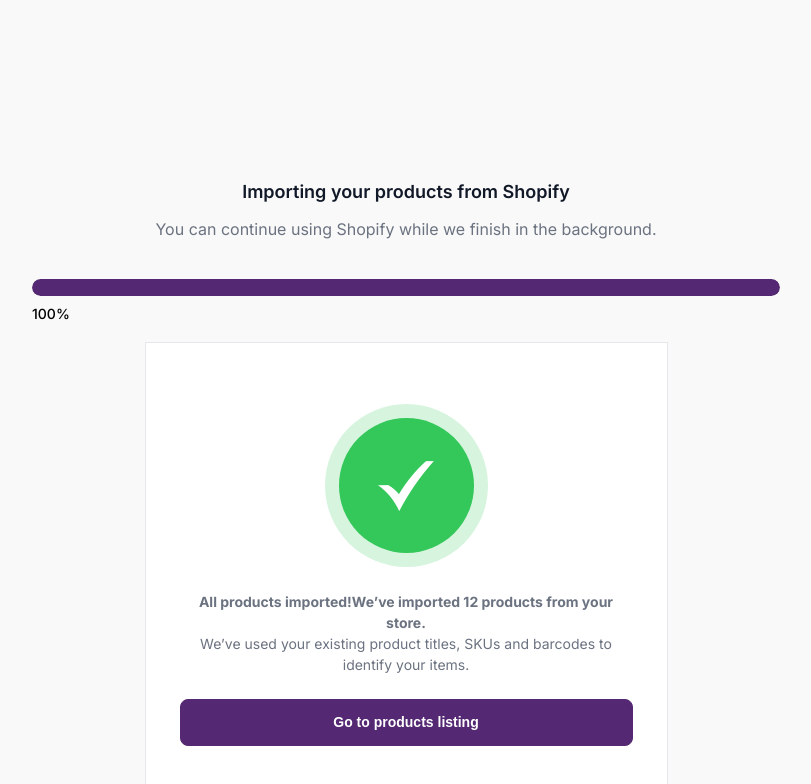
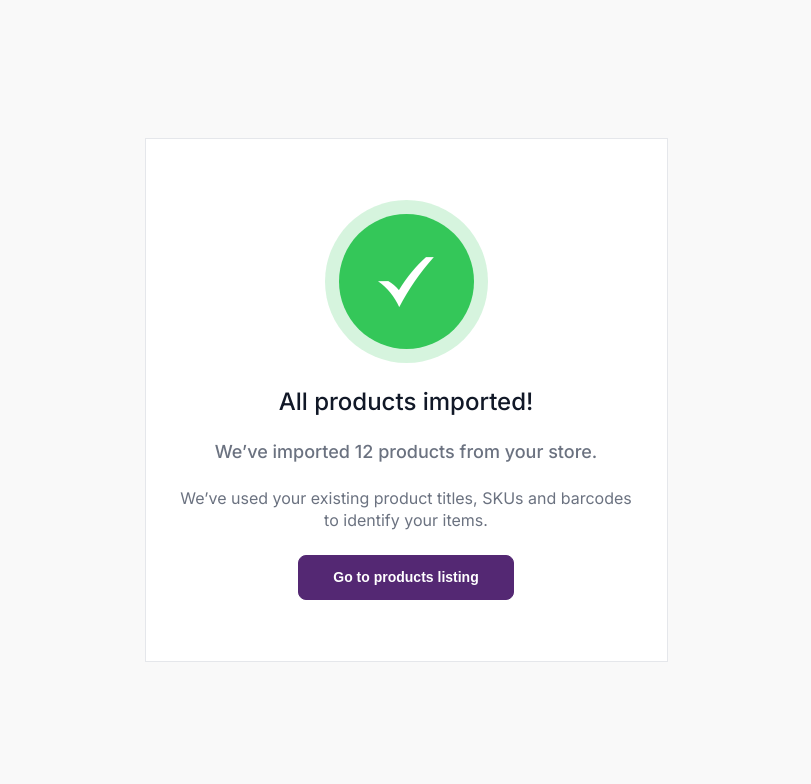
Before and after one commit to SalmanSohail20/quantum-task, a React (Vite) app: page / in a window 1280 px wide. Shown: the top 784 px of the page, without its empty margins (234-1045 px from the left). Built offline with nearby package versions, Linux system fonts and the light colour scheme.

Commit message:
import product card finish

```diff
--- a/src/component/Importcard/ImportCard.scss
+++ b/src/component/Importcard/ImportCard.scss
@@ -7,8 +7,11 @@
     text-align: center;
     display: flex;
     flex-direction: column;
+    align-items: center;
     gap: 24px;
     padding: 61px 34px;
+    font-size: 16px;
+    line-height: 22px;
     .crd_icon {
         width: 163px;
         height: 163px;
@@ -33,4 +36,21 @@
     }
     .crd_txt {
     }
+    .crd_title {
+        font-size: 24px;
+        line-height: 30px;
+        font-weight: 500;
+        color: #111827;
+    }
+    .crd_subtitle {
+        font-size: 18px;
+        line-height: 22px;
+        font-weight: 500;
+    }
+    p {
+        margin-bottom: 0;
+    }
+    .btn {
+        display: inline-block;
+    }
 }
--- a/src/component/Importcard/ImportCard.tsx
+++ b/src/component/Importcard/ImportCard.tsx
@@ -6,14 +6,14 @@
       <div className="crd_icon">
         <i className="ico ico-check"></i>
       </div>
-      <div className="crd_txt">
-        <strong>All products imported!</strong>
-        <strong>We’ve imported 12 products from your store.</strong>
-        <p>
-          We’ve used your existing product titles, SKUs and barcodes to identify
-          your items.
-        </p>
-      </div>
+      <strong className="crd_title">All products imported!</strong>
+      <strong className="crd_subtitle">
+        We’ve imported 12 products from your store.
+      </strong>
+      <p>
+        We’ve used your existing product titles, SKUs and barcodes to identify
+        your items.
+      </p>
       <button className="btn btn_primary">Go to products listing</button>
     </div>
   );
--- a/src/component/Progressbar/ProgressBar.tsx
+++ b/src/component/Progressbar/ProgressBar.tsx
@@ -19,6 +19,7 @@
   }, []);
   return (
     <>
+      {progress < 100 && (
         <div className="progress_container">
           <div className="text_contain">
             <strong className="title">
@@ -38,8 +39,9 @@
             <span className="progress_text">{progress}%</span>
           </div>
         </div>
+      )}
 
-      <ImportCard />
+      {progress === 100 && <ImportCard />}
     </>
   );
 };
--- a/src/scss/base/_typography.scss
+++ b/src/scss/base/_typography.scss
@@ -75,7 +75,7 @@
 	gap: 5px;
 	transition: all 0.25s linear;
 	@media (min-width: $xl) {
-		padding: 13px 19px;
+		padding: 12px 34px;
 	}
 
 	&.btn_primary {
```
Lines whose indentation alone changed are shown as unchanged.
